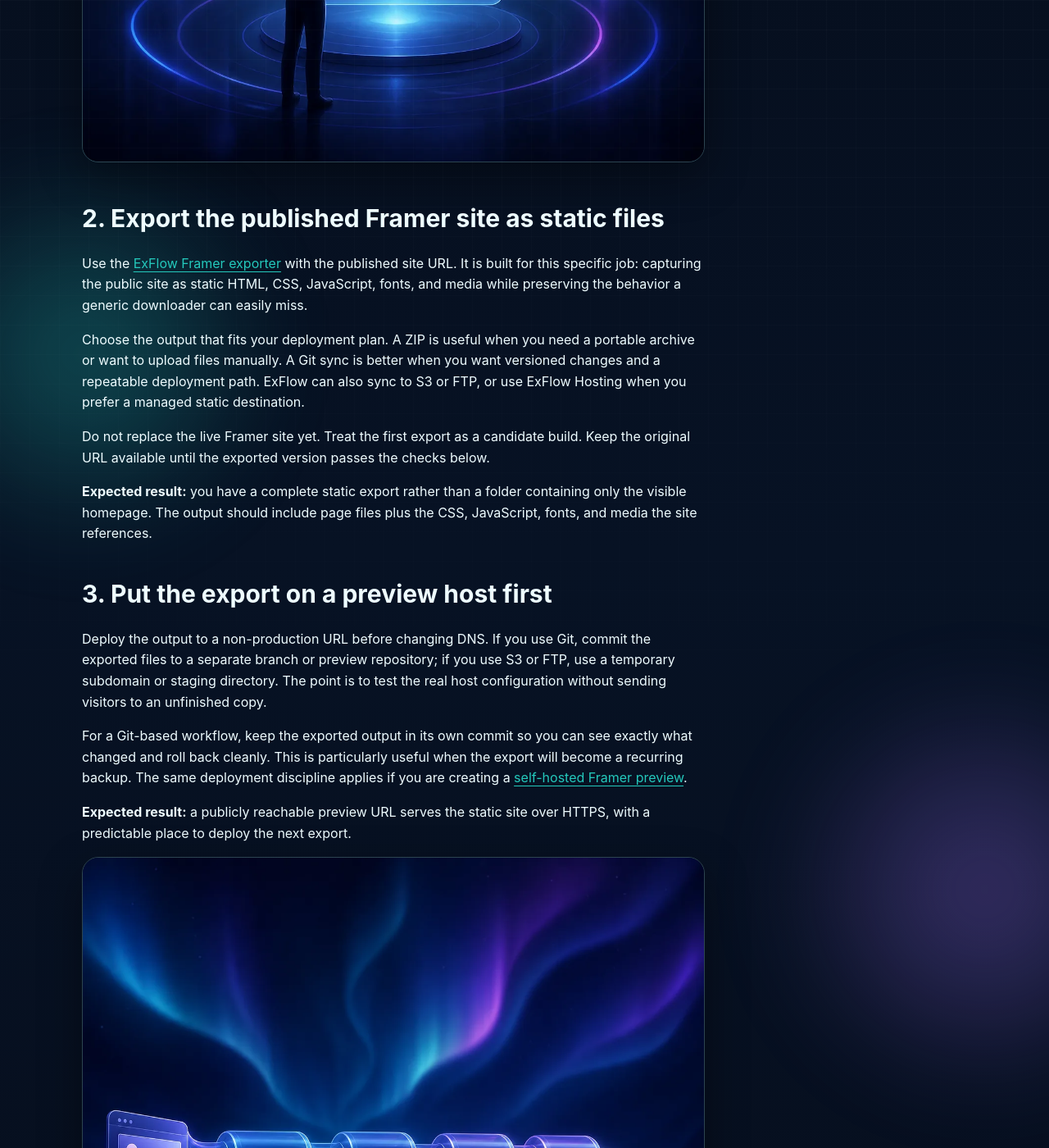
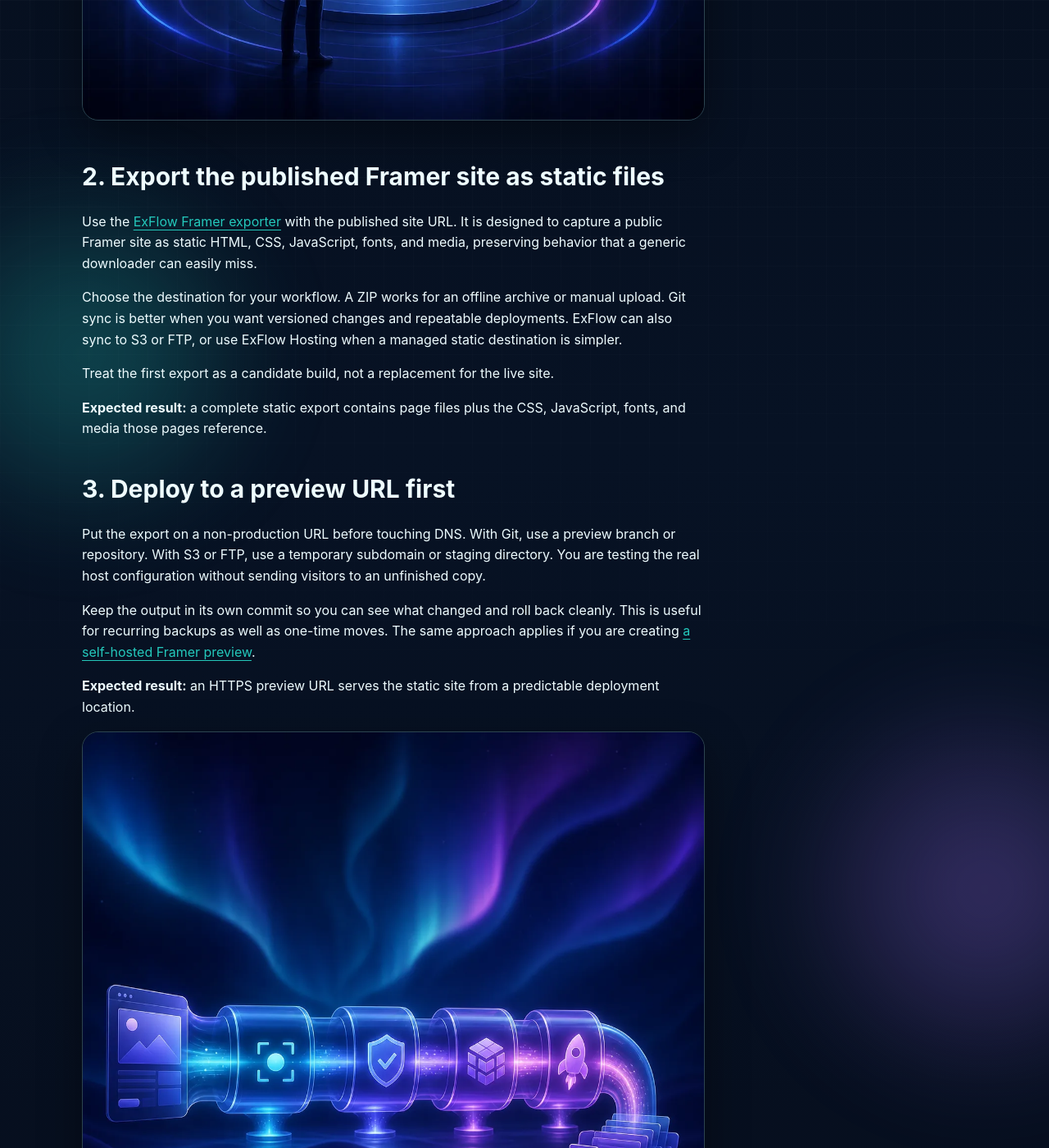
Before and after one commit to the-lean-ecommerce/how-to.github.io, a Jekyll site: the page built from _posts/2026-08-27-how-to-move-a-framer-site-to-static-hosting-without-breaking-animation.md, in a window 1280 px wide and 1400 px high, scrolled down 2831 px. Shown: the whole window at 82% size. Built offline with Jekyll 4.4.1, drawn with Linux system fonts in a browser that asks for light colours; some of the changed text lies outside the part shown.

```diff
--- a/_posts/2026-08-27-how-to-move-a-framer-site-to-static-hosting-without-breaking-animation.md
+++ b/_posts/2026-08-27-how-to-move-a-framer-site-to-static-hosting-without-breaking-animation.md
@@ -11,64 +11,64 @@ image: "/assets/img/posts/2026-08-27-how-to-move-a-framer-site-to-static-hosting
 
 # How to Move a Framer Site to Static Hosting Without Breaking Animations
 
-If you built a polished Framer landing page, you may eventually need a static copy: for a client handoff, a staging preview, a backup before a redesign, or deployment on infrastructure you control. The goal is not just to download a page. It is to keep the fonts, media, responsive layouts, links, and motion behaving like the published site.
+A polished Framer site can still need a portable static copy: for a client handoff, a staging preview, a backup before redesign, or deployment on infrastructure you control. The goal is not just to download a page. It is to preserve the fonts, media, responsive layouts, links, and motion that make the published site feel complete.
 
-This guide walks through a safe Framer-to-static-hosting workflow. You will need the URL of the published site, access to its domain settings if you are switching domains, and a static host or Git repository ready for the exported files.
+You will need the published Framer URL, access to domain settings if you plan to switch domains, and a static host or Git repository. Start with a preview deployment; keep the existing site live until it passes the checks below.
 
 ![Framer site exporting to organized static files](/assets/img/posts/2026-08-27-how-to-move-a-framer-site-to-static-hosting-without-breaking-animation/image-01-8b978cf14413.webp)
 
-## 1. Make a small pre-export inventory
+## 1. Make a pre-export inventory
 
-Start at the published Framer URL and list the pieces that must survive the move. Open the home page, every primary navigation item, a few mobile breakpoints, and any page with an interaction. Record the important routes, external destinations, forms, custom code, analytics, and redirect rules.
+Visit the published URL and write down what must survive the move. Open the home page, every navigation route, a few mobile widths, and any interactive section. Record external destinations, forms, custom code, analytics, and redirect rules.
 
-For a marketing site, a compact checklist is usually enough: page URLs, key images or videos, the fonts you expect to see, and the two or three animations that would be most noticeable if they failed. This gives you a real acceptance test instead of relying on a quick visual glance later.
+For most marketing sites, a compact list is enough: key routes, important images or video, expected fonts, and the two or three animations a visitor would notice if they failed. This becomes your acceptance test instead of a vague visual comparison.
 
-**Expected result:** you have a short list of routes and behaviors to test after deployment. If you are handing the project to a client, save this list with the handoff; it complements [a Framer export handoff checklist](https://how-to-blog.gitlab.io/2026/08/18/how-to-hand-off-a-framer-export-without-losing-files-or-links/).
+**Expected result:** you have a short list of routes and behaviors to test after deployment. Save it with the project handoff; it complements [a Framer export handoff checklist](https://how-to-blog.gitlab.io/2026/08/18/how-to-hand-off-a-framer-export-without-losing-files-or-links/).
 
 ![Framer export readiness checks for routes media and fonts](/assets/img/posts/2026-08-27-how-to-move-a-framer-site-to-static-hosting-without-breaking-animation/image-02-877a32131377.webp)
 
 ## 2. Export the published Framer site as static files
 
-Use the [ExFlow Framer exporter](https://exflow.site/framer) with the published site URL. It is built for this specific job: capturing the public site as static HTML, CSS, JavaScript, fonts, and media while preserving the behavior a generic downloader can easily miss.
+Use the [ExFlow Framer exporter](https://exflow.site/framer) with the published site URL. It is designed to capture a public Framer site as static HTML, CSS, JavaScript, fonts, and media, preserving behavior that a generic downloader can easily miss.
 
-Choose the output that fits your deployment plan. A ZIP is useful when you need a portable archive or want to upload files manually. A Git sync is better when you want versioned changes and a repeatable deployment path. ExFlow can also sync to S3 or FTP, or use ExFlow Hosting when you prefer a managed static destination.
+Choose the destination for your workflow. A ZIP works for an offline archive or manual upload. Git sync is better when you want versioned changes and repeatable deployments. ExFlow can also sync to S3 or FTP, or use ExFlow Hosting when a managed static destination is simpler.
 
-Do not replace the live Framer site yet. Treat the first export as a candidate build. Keep the original URL available until the exported version passes the checks below.
+Treat the first export as a candidate build, not a replacement for the live site.
 
-**Expected result:** you have a complete static export rather than a folder containing only the visible homepage. The output should include page files plus the CSS, JavaScript, fonts, and media the site references.
+**Expected result:** a complete static export contains page files plus the CSS, JavaScript, fonts, and media those pages reference.
 
-## 3. Put the export on a preview host first
+## 3. Deploy to a preview URL first
 
-Deploy the output to a non-production URL before changing DNS. If you use Git, commit the exported files to a separate branch or preview repository; if you use S3 or FTP, use a temporary subdomain or staging directory. The point is to test the real host configuration without sending visitors to an unfinished copy.
+Put the export on a non-production URL before touching DNS. With Git, use a preview branch or repository. With S3 or FTP, use a temporary subdomain or staging directory. You are testing the real host configuration without sending visitors to an unfinished copy.
 
-For a Git-based workflow, keep the exported output in its own commit so you can see exactly what changed and roll back cleanly. This is particularly useful when the export will become a recurring backup. The same deployment discipline applies if you are creating a [self-hosted Framer preview](https://how-to.the-lean-ecommerce.com/2026/08/16/how-to-create-a-self-hosted-framer-preview-before-going-live/).
+Keep the output in its own commit so you can see what changed and roll back cleanly. This is useful for recurring backups as well as one-time moves. The same approach applies if you are creating [a self-hosted Framer preview](https://how-to.the-lean-ecommerce.com/2026/08/16/how-to-create-a-self-hosted-framer-preview-before-going-live/).
 
-**Expected result:** a publicly reachable preview URL serves the static site over HTTPS, with a predictable place to deploy the next export.
+**Expected result:** an HTTPS preview URL serves the static site from a predictable deployment location.
 
 ![Static site deployment workflow from Framer export](/assets/img/posts/2026-08-27-how-to-move-a-framer-site-to-static-hosting-without-breaking-animation/image-03-609feeae06ec.webp)
 
-## 4. Run the Framer-specific QA pass
+## 4. Run a Framer-specific QA pass
 
-Open the original site and preview side by side. Check the homepage first, then test every item from your inventory. Focus on the details most likely to drift during an export:
+Open the source and preview side by side. Check the home page first, then work through the inventory. Focus on the details most likely to drift during export:
 
-1. **Animations and interactions:** trigger hover states, menus, scroll effects, carousels, and any CTA transitions.
-2. **Fonts and responsive layouts:** compare desktop and mobile widths. A missing font can change line wrapping enough to make a layout look broken.
-3. **Images, video, and lazy-loaded media:** wait for the page to settle, then scroll through it. Confirm assets load without blank panels.
-4. **Internal links and metadata:** click navigation, footer links, and buttons; inspect page titles and descriptions where search visibility matters.
-5. **Forms, scripts, and redirects:** submit a safe test where possible, verify analytics or custom scripts load, and recreate any redirects at the host or CDN.
+1. **Animations and interactions:** trigger menus, hover states, scroll effects, carousels, and CTA transitions.
+2. **Fonts and responsive layouts:** compare desktop and mobile. A missing font can change line wrapping enough to disrupt an otherwise correct layout.
+3. **Images, video, and lazy-loaded media:** wait for the page to settle and scroll the whole route. Confirm that no blank panels appear.
+4. **Internal links and metadata:** test navigation, footers, buttons, page titles, and descriptions.
+5. **Forms, scripts, and redirects:** make a safe form test where possible, verify custom scripts, and recreate redirects at the host or CDN.
 
-A generic crawler can sometimes mirror a simple page, but modern Framer sites often need a more careful capture of scripts, fonts, media, and animations. If a page does not match, fix the hosting path or missing asset reference before moving on; do not mask it by changing the original Framer design.
+A generic crawler may mirror a simple page, but modern Framer sites often need careful handling of scripts, fonts, media, and animations. When a page does not match, fix the hosting path or missing asset reference before moving on.
 
-**Expected result:** every important route works on the preview URL, the visual hierarchy matches the source, and no browser console errors point to missing assets.
+**Expected result:** every important route works on preview, the visual hierarchy matches the source, and no browser errors identify missing assets.
 
 ![Framer static export quality assurance checks](/assets/img/posts/2026-08-27-how-to-move-a-framer-site-to-static-hosting-without-breaking-animation/image-04-ca0c1a7a70c5.webp)
 
-## 5. Switch the domain only after the preview is clean
+## 5. Switch the domain after the preview is clean
 
-When the preview passes, point the production domain to the static host and re-run the same high-value checks on the live URL. Keep an eye on canonical URLs, redirects from older pages, and any third-party form endpoint that is restricted to approved domains. Then archive the exact export or Git commit that went live.
+Once the preview passes, point the production domain to the static host and run the same high-value checks on the live URL. Review canonical URLs, redirects from older pages, and third-party form endpoints restricted to approved domains. Then archive the exact export or Git commit that went live.
 
-You now have a portable copy that can be backed up and deployed independently of the original builder. If your team also maintains other builder sites, ExFlow has dedicated [Webflow export](https://exflow.site/webflow) and [Squarespace export](https://exflow.site/squarespace) workflows too. The same asset-first QA habit is useful when you [export a Squarespace site without missing assets](https://how-to.the-lean-ecommerce.com/2026/08/26/how-to-export-a-squarespace-site-to-static-html-without-missing-assets/).
+You now have a portable copy that can be backed up and deployed independently of the original builder. ExFlow also has dedicated [Webflow export](https://exflow.site/webflow) and [Squarespace export](https://exflow.site/squarespace) workflows. The same asset-first QA habit is useful when you [export a Squarespace site without missing assets](https://how-to.the-lean-ecommerce.com/2026/08/26/how-to-export-a-squarespace-site-to-static-html-without-missing-assets/).
 
 ## Your next action
 
-Pick one published Framer site and create a preview export today. Compare its five most important routes side by side with the original, fix any gaps, and only then connect the production domain. That sequence gives you the portability you want without gambling with the experience visitors already trust.
+Pick one published Framer site and make a preview export today. Compare its five most important routes with the original, fix any gaps, and only then connect the production domain. That sequence gives you portability without gambling with the experience visitors already trust.
```
Also changed, not shown: other parts of _posts/2026-08-27-how-to-move-a-framer-site-to-static-hosting-without-breaking-animation.md (+1 -1 lines).
